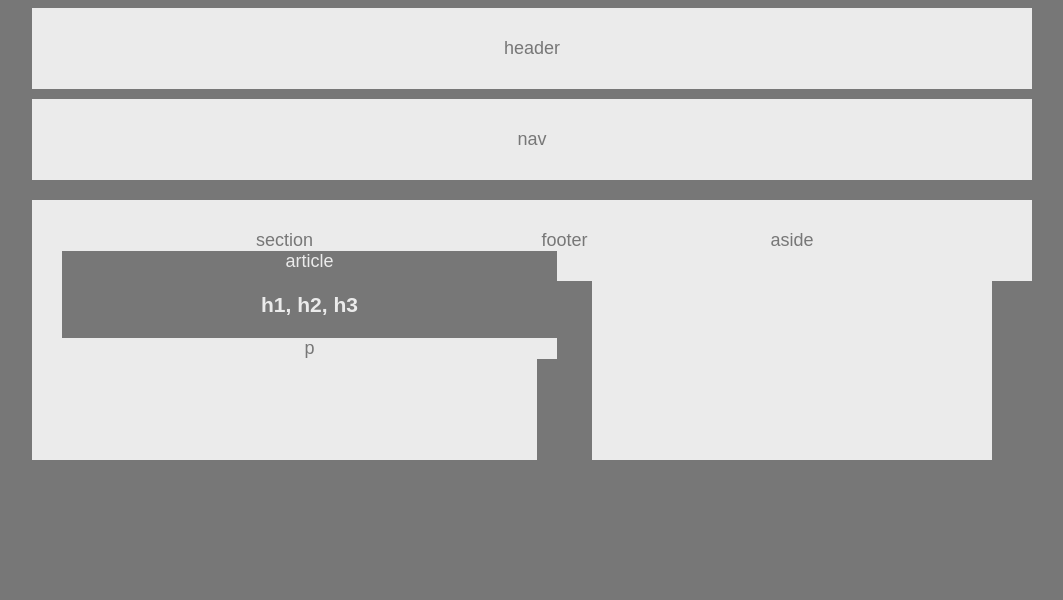
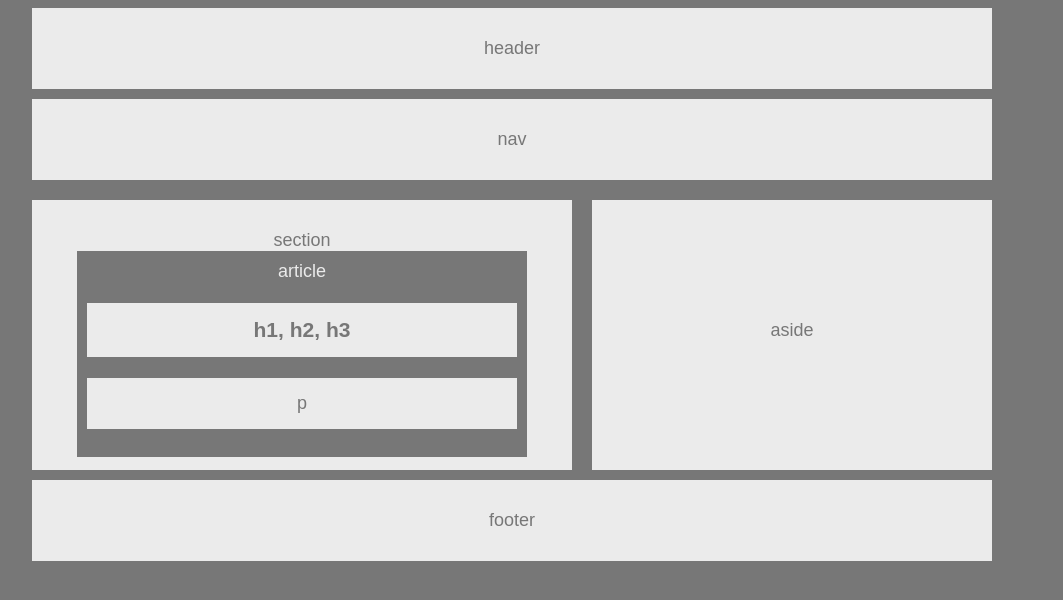
Before and after one commit to Andosbor/HW-Wireframe, a plain HTML site: page index.html in a window 1280 px wide. Shown: the whole page, without its empty margins (128-1191 px from the left). Drawn offline with Linux system fonts and the light colour scheme.

Commit message:
completed HW-Wireframe

```diff
--- a/index.html
+++ b/index.html
@@ -12,15 +12,14 @@
     <Nav>
         nav
     </Nav>
-    <Aside
-        >aside
-       <h1></h1>
+    <Aside>
+        aside
     </Aside>
     <Section>
         section
         <Article>
                 article
-                <h3>h1, h2, h3</h3>
+                <h1>h1, h2, h3</h1>
                 <p>p</p>
             </Article>
     </Section>
--- a/style.css
+++ b/style.css
@@ -20,38 +20,45 @@ Header, Nav, Section, Aside, Footer{
     background: #ebebeb;
 }
 Header{
-    width:1000px;
+    width:960px;
     padding:30px;
     margin-bottom:10px;
 }
 Nav{
-    width:1000px;
+    width:960px;
     padding:30px;
     margin-bottom:20px;
 }
 Aside{
     width:400px;
-    padding:30px;
-    height:260px;
+    height:270px;
+    padding:120px;
     float: right;
+    clear: both;
+    margin-bottom:10px;
 }
 Section{
     float: left;
-    padding: 30px;
-    width:505px;
-    height:260px;
+    padding:30px;
+    width:540px;
+    height:270px;
+    margin-bottom:15;
 }
 Article{
     color:#ebebeb;
     background:#777;
-    width:495px;
+    width:450px;
+    float: center;
+    padding: 10px;
 }
 h1, p{
     color: #777;
     background:#ebebeb;
+    padding:15px;
 }
 Footer{
-    width:1000px;
+    width:960px;
     padding:30px;
     margin-bottom:20px;
+    clear: both;
 }
```
